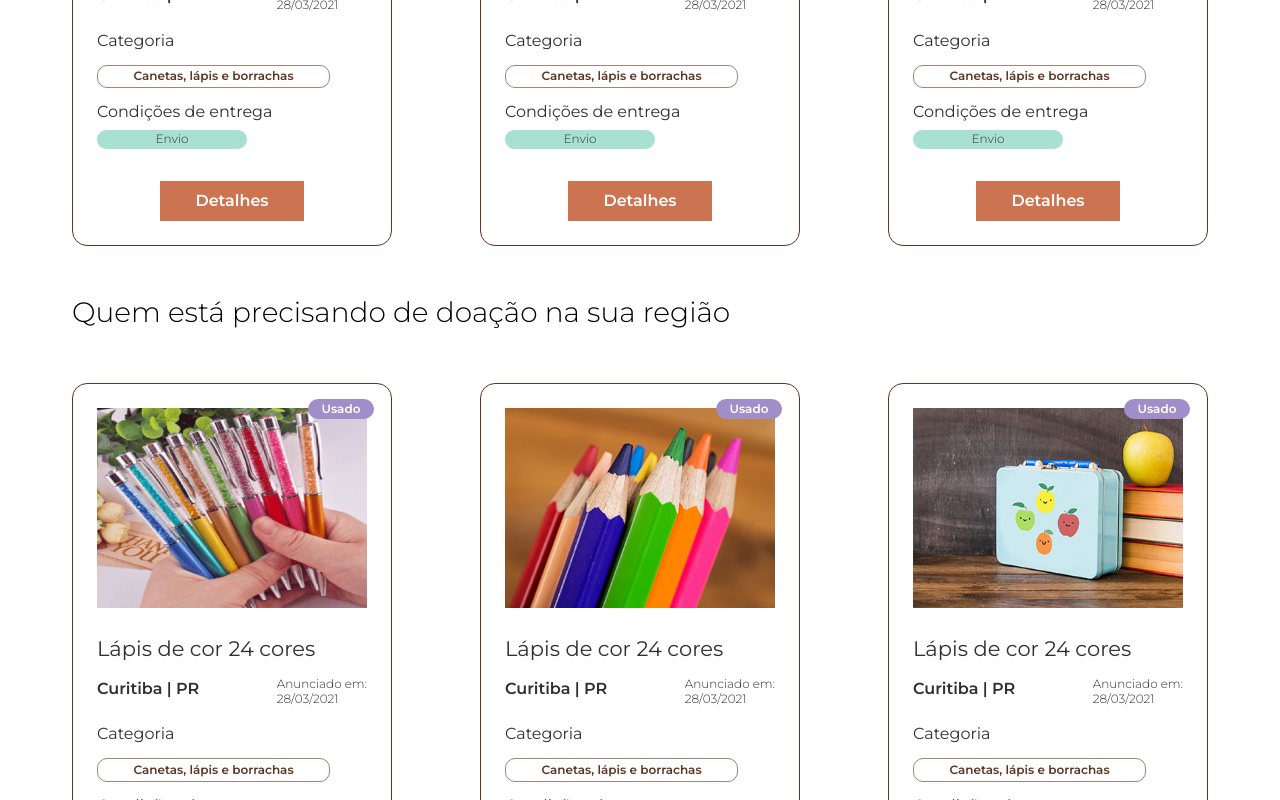
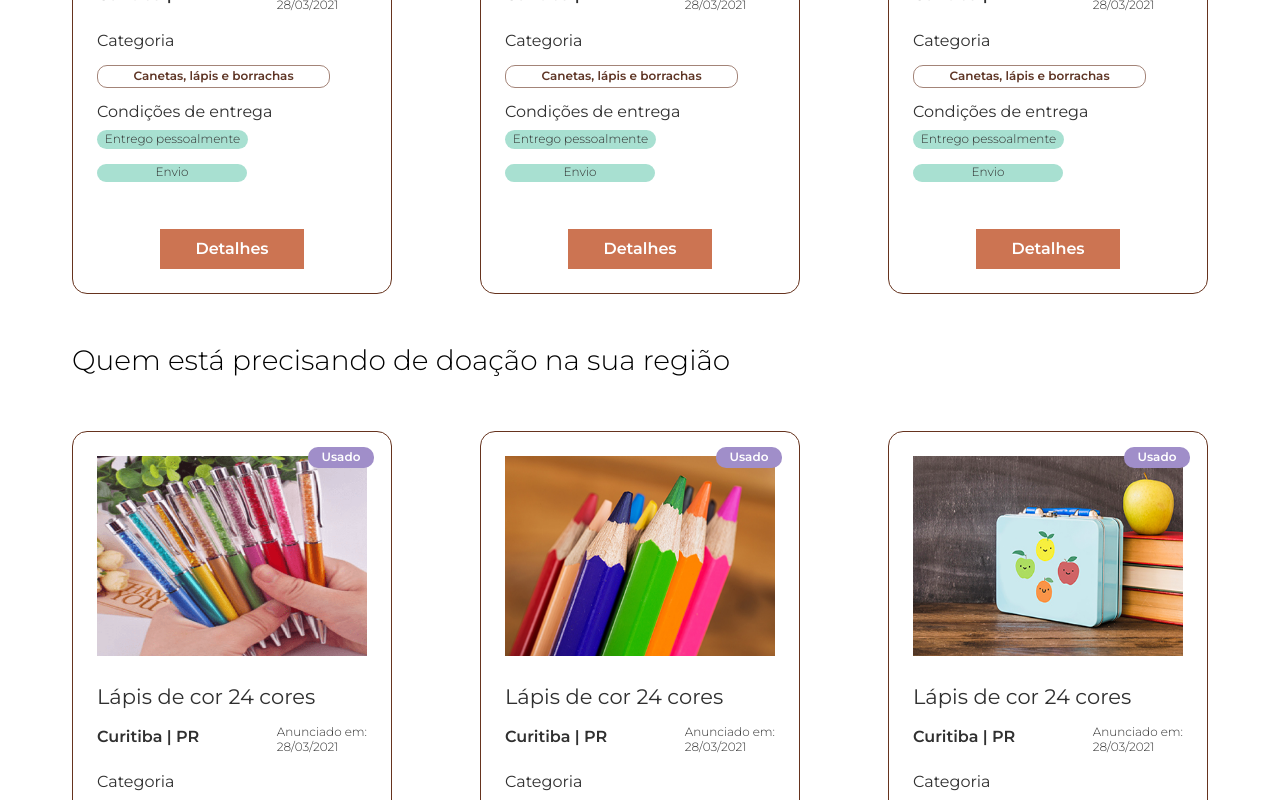
Before and after one commit to FCamara-Squad13/Mobile, a React (Create React App) app: page /teste in a window 1280 px wide. Shown: the part 1540-2340 px from the top of the page. Built offline with nearby package versions, Linux system fonts and the light colour scheme.

Commit message:
Adjust CSS

```diff
--- a/src/components/HomeCard/index.tsx
+++ b/src/components/HomeCard/index.tsx
@@ -30,6 +30,7 @@ const HomeCard: React.FC<Props> = ({ imagePath }) => {
       </div>
       <div className="delivery-conditions">
         <h3 className="tag-area-title delivery-title">Condições de entrega</h3>
+        <span className="delivery-tag">Entrego pessoalmente</span>
         <span className="delivery-tag">Envio</span>
       </div>
       <Link to="/detalhes" className="see-details-button">
--- a/src/components/HomeCard/style.css
+++ b/src/components/HomeCard/style.css
@@ -90,7 +90,7 @@
   line-height: 14.63px;
   width: max-content;
   border-radius: 10px;
-  margin-top: 0.5em;
+  margin-bottom: 15px;
 }
 
 .see-details-button {
@@ -98,7 +98,7 @@
   font-size: 16px;
   line-height: 24px;
   width: 144px;
-  margin: 32px auto 0;
+  margin: 10px auto 0;
   padding: 8px 0;
   color: white;
   background-color: var(--color-peach-secondary);
```
